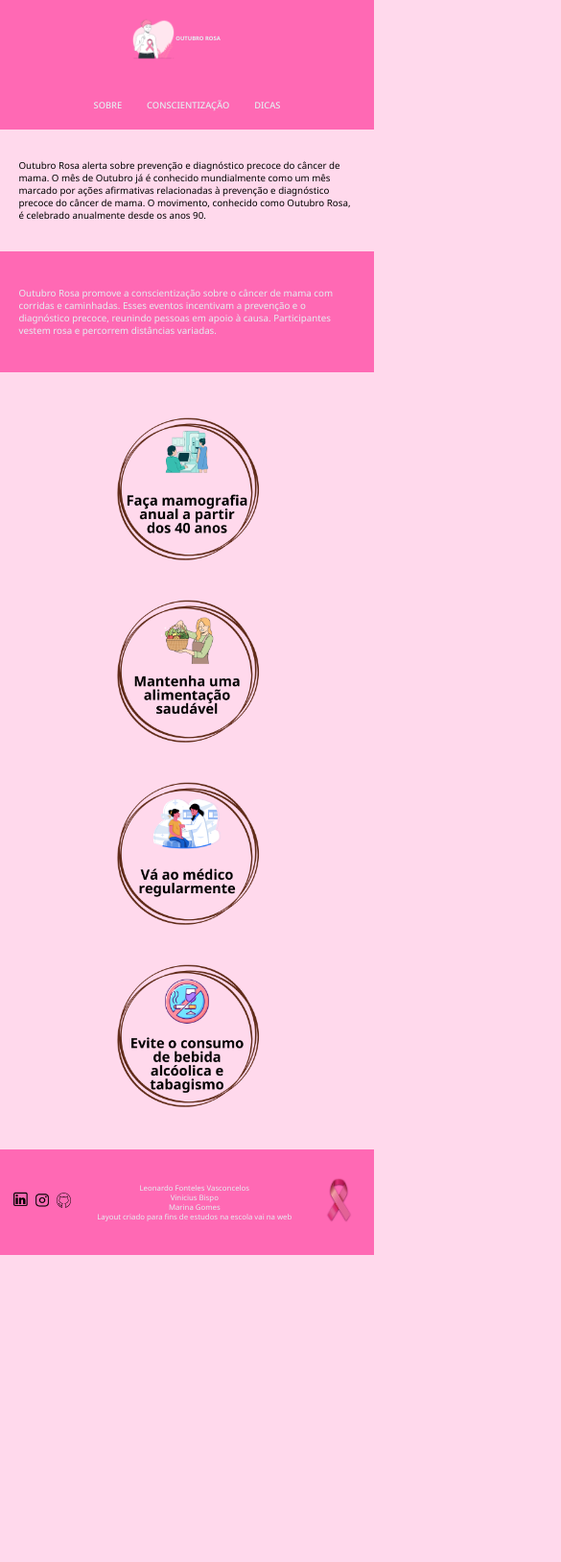
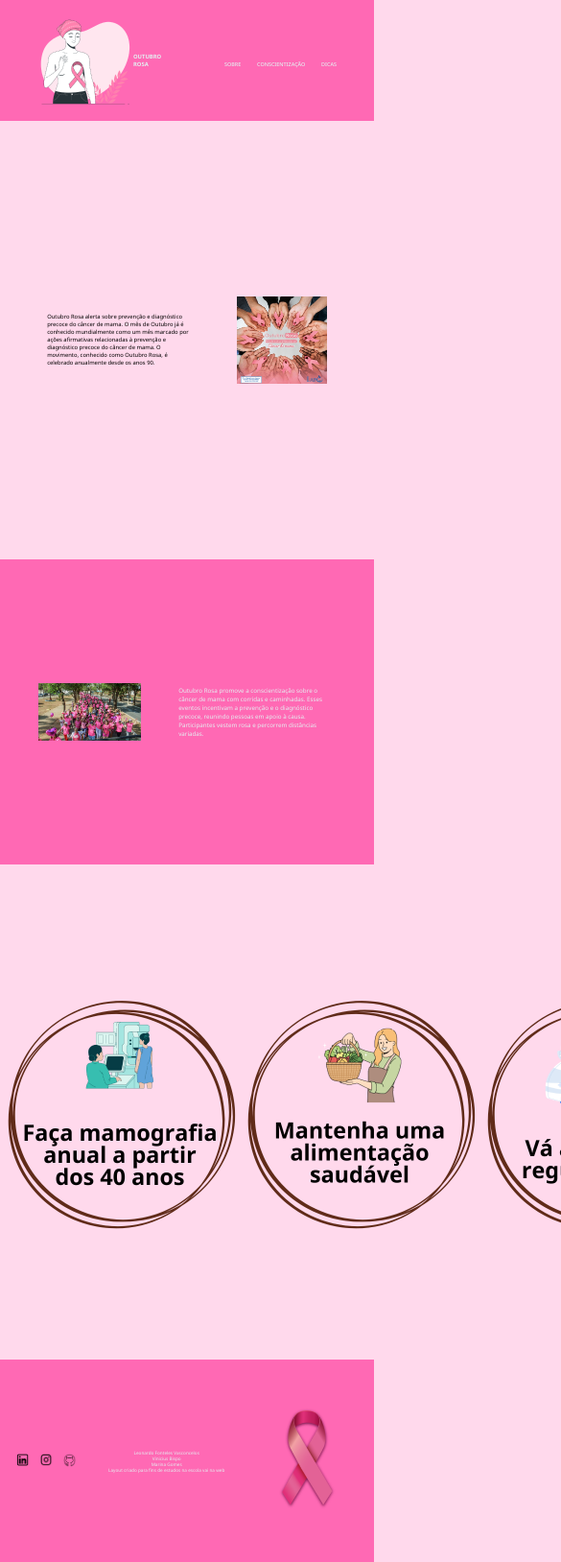
Before and after one commit to leonardofv/outubro_rosa_vai_na_web, a plain HTML site: page index.html in a window 390 px wide. Shown: the top 1628 px of the page at 96% size, 585 px wide, since content can reach past the window. Before the commit the page ends 1308 px from the top, so only its background shows below. Drawn offline with Linux system fonts and the light colour scheme.

Commit message:
apaguei os @medias para refazer responsividade

```diff
--- a/index.html
+++ b/index.html
@@ -9,7 +9,6 @@
 </head>
 
 <body>
-    <main>
     <header>
         <div class="containerHeader">
             <img class="imagemHeader" src="imagens/cancer-de-mama 1.png" alt="imagem-cancer-de-mama">
@@ -23,38 +22,37 @@
             </ul>
         </nav>
     </header>
-
+    <main>
         <section class="section01">
-            <div class="paragrafo">
             <p>Outubro Rosa alerta sobre prevenção e diagnóstico precoce do câncer de mama. O mês de Outubro já é
                 conhecido mundialmente como um mês marcado por ações afirmativas relacionadas à prevenção e
                 diagnóstico
                 precoce do câncer de mama. O movimento, conhecido como Outubro Rosa, é celebrado anualmente desde os
                 anos 90.</p>
-            </div>
             <img src="imagens/Voce-sabe-o-que-e-outubro-rosa 1.png" alt="imagem de mãoes com simbolo do outubro rosa" />
         </section>
 
         <section class="section02">
             <img src="imagens/3d361f1e-37ee-4a0b-a2b1-511fcab9f666 1.png" alt="passiata outubro rosa" />
-            <div class="paragrafo02">
             <p>Outubro Rosa promove a conscientização sobre o câncer de mama com corridas e caminhadas. Esses
                 eventos incentivam a prevenção e o diagnóstico precoce, reunindo pessoas em apoio à causa.
                 Participantes vestem rosa e percorrem distâncias variadas.</p>
-            </div>
         </section>
 
-        <div class="info">
+        <section class="section03">
             <img src="imagens/grid/imagemMamografia 1.png" alt="imagem faça mamografia anual">
             <img src="imagens/grid/imagemAlimentaçãoSaudável 1.png" alt="imagem mantenha uma alimentação saudável">
             <img src="imagens/grid/imagemConsultaMedica 1.png" alt="imagem vá ao médico regularmente">
-            <img src="imagens/grid/imagemProibidoBebereFumar 1.png" alt="imagem evite o consumo de bebidas alcóolicas e tabagismo">
-        </div>
+            <img src="imagens/grid/imagemProibidoBebereFumar 1.png"
+                alt="imagem evite o consumo de bebidas alcóolicas e tabagismo">
+        </section>
     </main>
     <footer class="rodape">
         <div class="icones-sociais">
-            <a href="https://www.linkedin.com/in/leonardo-fonteles/" target="_blank"><img src="imagens/icons/linkedin.png" alt="link para linkedin"></a>
-            <a href="https://www.instagram.com/leonardo_fonteles/" target="_blank"><img src="imagens/icons/instagram.png" alt=""></a>
+            <a href="https://www.linkedin.com/in/leonardo-fonteles/" target="_blank"><img
+                    src="imagens/icons/linkedin.png" alt="link para linkedin"></a>
+            <a href="https://www.instagram.com/leonardo_fonteles/" target="_blank"><img
+                    src="imagens/icons/instagram.png" alt=""></a>
             <a href="https://github.com/leonardofv" target="_blank"><img src="imagens/icons/st-github 1.png" alt=""></a>
         </div>
         <div class="paragrafos">
--- a/style.scss
+++ b/style.scss
@@ -19,27 +19,33 @@ header {
     display: flex;
     justify-content: space-around;
     align-items: center;
+
     .containerHeader {
         display: flex;
         align-items: center;
         width: 30vw;
+
         h2 {
             font-size: 1.5vw;
             color: #E4EEF1;
 
         }
     }
+
     .containerNav {
         width: 30vw;
+
         ul {
             display: flex;
             justify-content: space-between;
             align-items: center;
+
             a {
                 font-size: 1.4vw;
                 font-weight: 500;
                 color: #E4EEF1;
             }
+
             a:hover {
                 border-bottom: 2px solid #ffd9ec;
             }
@@ -55,18 +61,14 @@ header {
     display: flex;
     justify-content: space-evenly;
     align-items: center;
-    .paragrafo {
+
+    p {
         width: 38.2vw;
-        height: 38.1vh;
-        display: flex;
-        align-items: center;
-        p {
-            font-size: 1.6vw;
-        }
+        font-size: 1.5vw;
     }
+
     img {
         width: 24vw;
-        height: 47vh;
     }
 }
 
@@ -76,22 +78,17 @@ header {
     display: flex;
     justify-content: space-evenly;
     align-items: center;
-    .paragrafo02 {
+    p {
         width: 42.1vw;
-        display: flex;
-        align-items: center;
-        p {
-            font-size: 1.6vw;
-            color: #E4EEF1;
-        }
+        font-size: 1.6vw;
+        color: #E4EEF1;
     }
     img {
         width: 27.4vw;
-        height: 33.6vh;
     }
 }
 
-.info {
+.section03 {
     background-color: #ffd9ec;
     height: 61.2vh;
     display: grid;
@@ -106,15 +103,18 @@ header {
     display: flex;
     align-items: center;
     justify-content: space-around;
+
     .icones-sociais {
         width: 16vw;
         display: flex;
         justify-content: space-between;
         align-items: center;
+
         img {
             width: 3.5vw;
         }
     }
+
     .paragrafos {
         p {
             color: #E4EEF1;
@@ -125,175 +125,3 @@ header {
 }
 
 //------------------------------------------------------------------------------
-
-//@medias
-
-//imagem da head e parágrafo da section1
-@media (max-width: 900px) {
-    .containerHeader {
-        img {
-            width: 12vw;
-        }
-    }
-    .section01 {
-        .paragrafo {
-            display: flex;
-            align-items: center;
-        }
-    }
-}
-
-//retirar imagem da section01
-@media (max-width: 1200px) {
-    .section01 {
-        height: 40vh;
-        .paragrafo {
-            width: 80vw;
-            display: flex;
-            align-items: center;
-        }
-        img {
-            display: none;
-        }
-    }
-    .section02 {
-        height: 20vh;
-        img {
-            display: none;
-        }
-    }
-}
-
-//ajustando section01
-@media (min-width: 801px) and (max-width: 1200px) {
-    .section01 {
-        height: 20vh;
-        .paragrafo {
-            height: 10vh;
-        }
-    }
-    .section02 {
-        height: 20vh;
-        .paragrafo02 {
-            width: 80vw;
-            height: 15vh;
-        }
-    }
-}
-
-//paragráfo da section1
-@media (min-width: 501px) and (max-width: 800px) {
-    .section01 {
-        height: 20vh;
-        .paragrafo {
-            width: 70vw;
-            height: 20vh;
-            p {
-                font-size: 2vw;
-            }
-        }
-    }
-    .section02 {
-        height: 20vh;
-        .paragrafo02 {
-            width: 70vw;
-            height: 20vh;
-            p {
-                font-size: 2vw;
-            }
-        }
-    }
-}
-
-//smartphones
-@media (max-width: 500px) {
-    header {
-        flex-direction: column;
-        height: 16vh;
-        .containerNav {
-            width: 50vw;
-            ul {
-                a {
-                    font-size: 2.4vw;
-                }
-            }
-        }
-        img {
-            width: 15vw;
-        }
-    }
-    .section01 {
-        height: 15vh;
-        .paragrafo {
-            width: 90vw;
-            height: 20vh;
-            p {
-                font-size: 2.5vw;
-            }
-        }
-    }
-    .section02 {
-        height: 15vh;
-        .paragrafo02 {
-            width: 90vw;
-            p {
-                font-size: 2.5vw;
-            }
-        }
-    }
-}
-
-//-------------------------------------
-//Grid
-
-@media (min-width: 650px) and (max-width: 1000px) {
-    .info {
-        grid-template-columns: repeat(2, 1fr);
-        height: 90vh;
-    }
-    .rodape {
-        height: 15vh;
-        .icones-sociais {
-            img {
-                width: 3.5vw;
-            }
-        }
-        .paragrafos {
-            p {
-                font-size: 2vw;
-            }
-        }
-    }
-}
-
-@media (max-width: 649px) {
-    .info {
-        grid-template-columns: repeat(1, 1fr);
-        height: 100vh;
-        margin: 3vh 0;
-        img {
-            width: 40vw;
-        }
-    }
-    .info {
-        height: 90vh;
-    }
-    .rodape {
-        height: 13vh;
-        .icones-sociais {
-            img {
-                width: 4.5vw;
-            }
-        }
-        .paragrafos {
-            p {
-                font-size: 2vw;
-            }
-        }
-        .img-outubro-rosa {
-            img {
-                width: 12vw;
-            }
-        }
-    }
-}
```
Also changed, not shown: style.css, 1 other file. Lines whose indentation alone changed are shown as unchanged.
